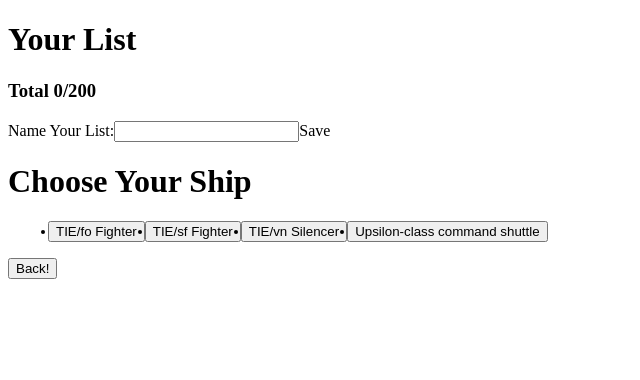
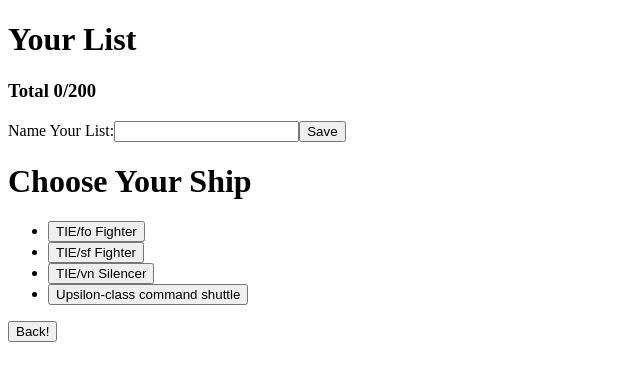
Before and after one commit to bentleybuilds/dockingBay, a React app: page / in a window 1280 px wide. Both pictures are taken after a click on the button "First Order". Shown: the top 380 px of the page, without its empty margins (0-640 px from the left). Built offline with nearby package versions, Linux system fonts and the light colour scheme; the HTML template or start-up script is replaced by a standard one.

Commit message:
styled buttons and li items

```diff
--- a/react-client/src/components/List.jsx
+++ b/react-client/src/components/List.jsx
@@ -13,7 +13,7 @@ const List = (props) => (
             Name Your List:
             <input type="text"/>
         </label>
-        <submit>Save</submit>
+        <input type="submit" value="Save"></input>
     </form>
   </div>
 )
--- a/react-client/src/components/PilotItem.jsx
+++ b/react-client/src/components/PilotItem.jsx
@@ -1,12 +1,17 @@
 import React from 'react';
 
 const PilotItem = (props) => (
-  <li onClick={()=>props.handleClick(props.pilot, props.cost)}>
-    <button type="button">
-      { props.pilot }
+  <li>
+      <div>
+        { props.pilot }
+    </div>
+    <div>
       Cost : {props.cost}
-    </button>
+    </div>
     <img src={props.card}></img>
+    <div>
+      <button onClick={()=>props.handleClick(props.pilot, props.cost)} type="button">Add Ship</button>
+    </div>
   </li>
 )
 
--- a/react-client/src/components/ShipItem.jsx
+++ b/react-client/src/components/ShipItem.jsx
@@ -1,11 +1,11 @@
 import React from 'react';
 
 const ShipItem = (props) => (
-  <button type="button">
-    <li onClick={()=>props.handleClick(props.ship)}>
+  <li>
+    <button onClick={()=>props.handleClick(props.ship)} type="button">
       { props.ship }
-    </li>
-  </button>
+    </button>
+  </li>
 )
 
 export default ShipItem;
--- a/react-client/src/components/Ships.jsx
+++ b/react-client/src/components/Ships.jsx
@@ -11,7 +11,7 @@ const Ships = (props) => (
   <div>
     <h1>Choose Your Ship</h1>
     <ul>
-        {props.shipList.map((ship)=>(<ShipItem ship = {ship} handleClick={props.handleClick}/>))}
+        {props.shipList.map((ship)=>(<ShipItem ship={ship} handleClick={props.handleClick}/>))}
     </ul>
     <button onClick={()=>props.handleBackClick("FactionView")}>Back!</button>
   </div>
```
Also changed, not shown: 2 other files (tests, documents, lock files or other folders).
